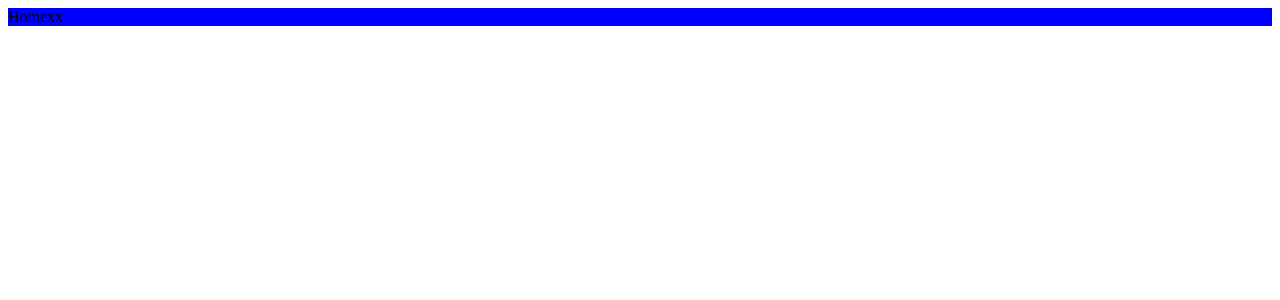
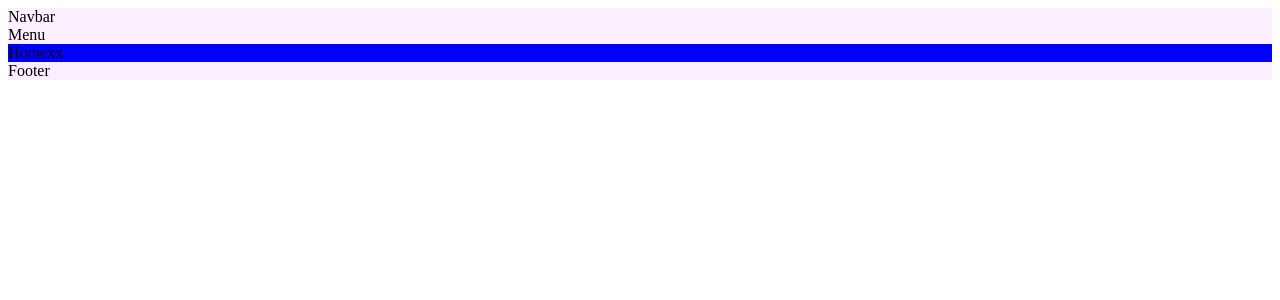
Before and after one commit to rrg1459/react-admin, a React (Vite) app: page / in a window 1280 px wide. Shown: the top 300 px of the page. Built offline with nearby package versions, Linux system fonts and the light colour scheme.

Commit message:
Update App with layout

```diff
--- a/src/App.tsx
+++ b/src/App.tsx
@@ -1,12 +1,37 @@
-import { createBrowserRouter, RouterProvider } from "react-router-dom";
+import { createBrowserRouter, Outlet, RouterProvider } from "react-router-dom";
 
 import Home from "./pages/home/Home"
 import Products from "./pages/products/Products"
 import Users from "./pages/users/Users";
+import Navbar from "./components/navbar/Navbar";
+import Menu from "./components/menu/Menu";
+import Footer from "./components/footer/Footer";
+import Login from "./pages/login/Login";
 
 function App() {
 
+  const Layout = () => {
+    return (
+      <div className="main">
+        <Navbar />
+        <div className="container">
+          <div className="menuContainer">
+            <Menu />
+          </div>
+          <div className="contentContainer">
+              <Outlet />
+          </div>
+        </div>
+        <Footer />
+      </div>
+    );
+  };
+
   const router = createBrowserRouter([
+    {
+      path: "/",
+      element: <Layout />,
+      children: [
         {
           path: "/",
           element: <Home />,
@@ -19,6 +44,12 @@ function App() {
           path: "/products",
           element: <Products />,
         },
+      ],
+    },
+    {
+      path: "/login",
+      element: <Login />,
+    },
   ]);
 
   return <RouterProvider router={router} />;
```
Lines whose indentation alone changed are shown as unchanged.
